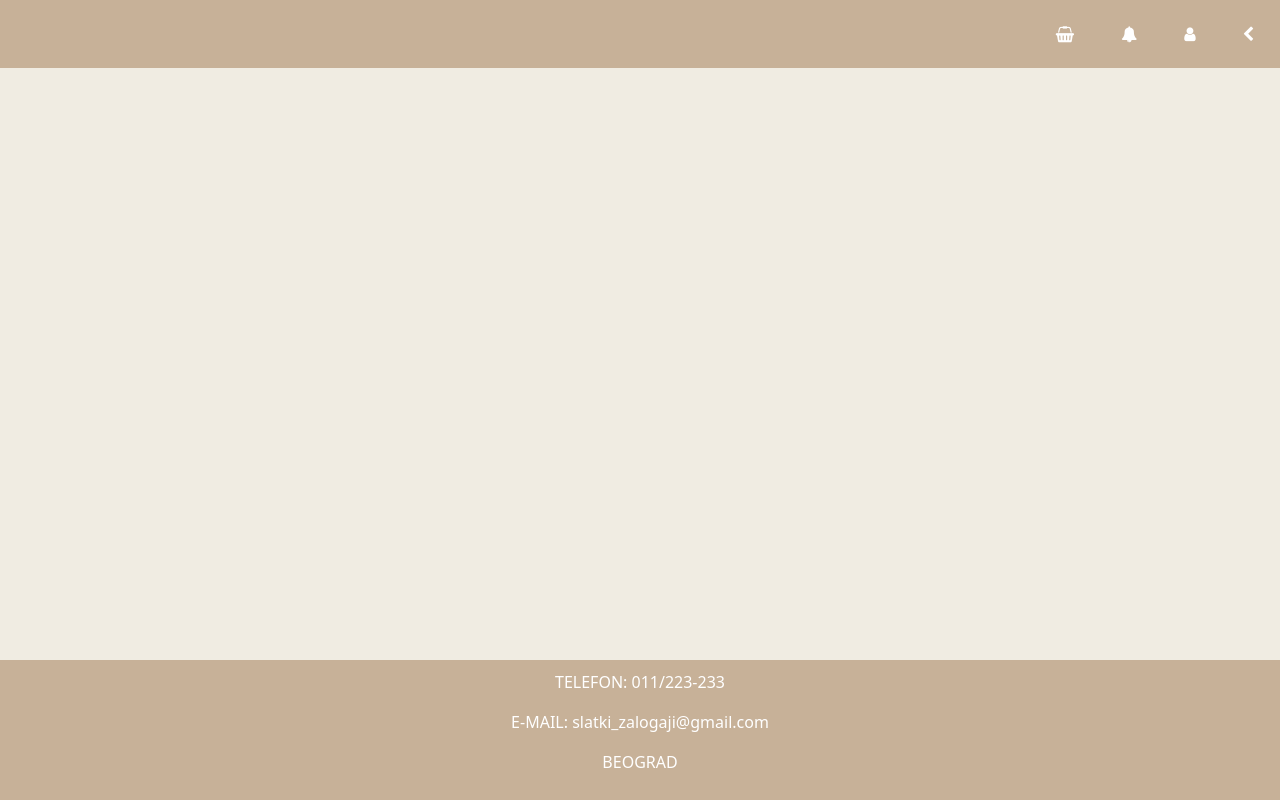
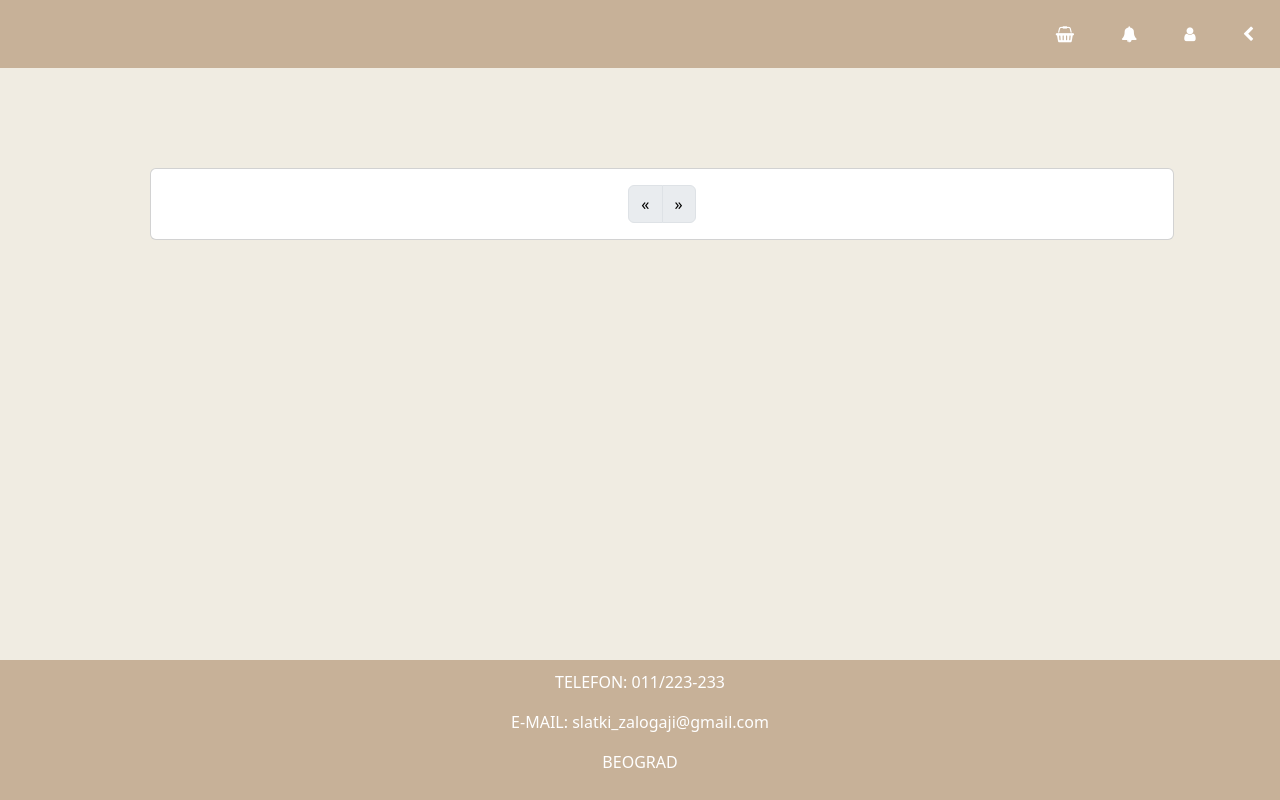
Before and after one commit to jovanannikolic44/pastry-shop-app, an Angular app: page /show-cakes in a window 1280 px wide. Built offline with nearby package versions, Linux system fonts and the light colour scheme.

Commit message:
Add pagination and table and style it

```diff
--- a/src/app/components/login/login.component.html
+++ b/src/app/components/login/login.component.html
@@ -19,7 +19,7 @@
                                 <input type="password" name="password" placeholder="Lozinka" class="input-field" [(ngModel)]="password">
                             </div>
                         </div>
-                        <button class="submit-button" (click)="logIn()"> Prijavi se </button>
+                        <button type="submit" class="submit-button" (click)="logIn()"> Prijavi se </button>
                         <div class="pt-4 text-muted"> Nemate nalog?
                             <a class="registration-link" href="/registration"> Registrujte se </a>
                         </div>
--- a/src/app/components/show-cakes/show-cakes.component.css
+++ b/src/app/components/show-cakes/show-cakes.component.css
@@ -33,3 +33,16 @@ body {
     max-width: 600px;
     margin: 0 auto;
 }
+
+.pagination .page-link {
+    color: black;
+    cursor: pointer;
+    /* background-color: #F9F5F0; */
+}
+
+.card {
+    /* background-color: #F9F5F0; */
+    width: 80%;
+    margin-top: 100px;
+    margin-left: 150px;
+}
--- a/src/app/components/show-cakes/show-cakes.component.html
+++ b/src/app/components/show-cakes/show-cakes.component.html
@@ -8,6 +8,35 @@
         </nav>
     </header>
 
+    <div class="card">
+        <table class="table">
+            <tbody>
+                <tr *ngFor="let item of showItemsOnThePage">
+                    <td> {{ item.imageUrl }}</td>
+                    <td> {{ item.name }} </td>
+                </tr>
+            </tbody>
+        </table>
+
+        <div>
+            <ul class="pagination justify-content-center">
+                <li class="page-item">
+                    <a class="page-link" (click)="previousPage()" [class.disabled]="currentPage == 1" aria-label="Previous">
+                        <span aria-hidden="true">&laquo;</span>
+                    </a>
+                </li>
+                <li class="page-item" *ngFor="let page of getAllPages()">
+                    <a class="page-link" (click)="goToPage(page)">{{ page }}</a>
+                </li>
+                <li class="page-item">
+                    <a class="page-link" (click)="nextPage()" [class.disabled]="currentPage * itemsPerPage >= allItems.length" aria-label="Next">
+                        <span aria-hidden="true">&raquo;</span>
+                    </a>
+                </li>
+            </ul>
+        </div>
+    </div>
+
     <footer class="show-cake-footer">
         <div class="contact-info">
             <p> TELEFON: 011/223-233 </p>
--- a/src/app/components/show-cakes/show-cakes.component.ts
+++ b/src/app/components/show-cakes/show-cakes.component.ts
@@ -9,17 +9,54 @@ import { Router } from '@angular/router';
   encapsulation: ViewEncapsulation.None
 })
 export class ShowCakesComponent implements OnInit {
-  allCakes: Item[] = [];
+  allItems: Item[] = [];
+  currentPage: number = 1;
+  itemsPerPage: number = 3;
+
 
   constructor(private router:Router) {}
 
   ngOnInit(): void {
-    let allCakesString = localStorage.getItem('cakes');
+    let cookiesOrCakes = localStorage.getItem('cookiesOrCakes');
+    if(cookiesOrCakes != null) {
+      let allItemsString = localStorage.getItem(cookiesOrCakes);
+      if(allItemsString != null) {
+        this.allItems = JSON.parse(allItemsString);
+      }
+    }
+  }
 
-    if(allCakesString == null) {
-      return;
+  get showItemsOnThePage(): Item[] {
+    const startIndex = (this.currentPage - 1) * this.itemsPerPage;
+    const endIndex = startIndex + this.itemsPerPage;
+    return this.allItems.slice(startIndex, endIndex);
+  }
+
+  getAllPages(): number[] {
+    let totalPages = Math.ceil(this.allItems.length / this.itemsPerPage);
+    let pages: number[] = [];
+
+    for (let i = 1; i <= totalPages; i++) {
+      pages.push(i);
     }
+    return pages;
+  }
 
-    this.allCakes = JSON.parse(allCakesString);
+  goToPage(page: number) {
+    this.currentPage = page;
+  }
+
+  previousPage(): void {
+    if (this.currentPage > 1) {
+      this.currentPage--;
+    }
+  }
+
+  nextPage(): void {
+    let totalPages = Math.ceil(this.allItems.length / this.itemsPerPage);
+
+    if (this.currentPage < totalPages) {
+      this.currentPage++;
+    }
   }
 }
--- a/src/app/components/show-items/show-items.component.css
+++ b/src/app/components/show-items/show-items.component.css
@@ -51,6 +51,7 @@ body {
 
 img {
     height: 500px;
+    box-shadow: 20px 20px 80px rgb(64, 64, 64, 0.4);
 }
 
 .show-items-button {
--- a/src/app/components/show-items/show-items.component.ts
+++ b/src/app/components/show-items/show-items.component.ts
@@ -54,11 +54,13 @@ export class ShowItemsComponent implements OnInit {
   }
 
   showAllCakes(): void {
+    localStorage.setItem('cookiesOrCakes', "cakes");
     this.router.navigate(['/show-cakes']);
   }
 
   showAllCookies(): void {
-
+    localStorage.setItem('cookiesOrCakes', "cookies");
+    this.router.navigate(['/show-cakes']);
   }
 
   showAllPromotions(): void {
--- a/src/app/components/show-promotions/show-promotions.component.css
+++ b/src/app/components/show-promotions/show-promotions.component.css
@@ -57,7 +57,8 @@ body {
 .carousel-promotion img {
     height: 500px;
     flex: 1;
-    margin-right: 40px;
+    margin-right: 60px;
+    box-shadow: 20px 20px 80px rgb(64, 64, 64, 0.4);
 }
 
 .carousel-text {
```
